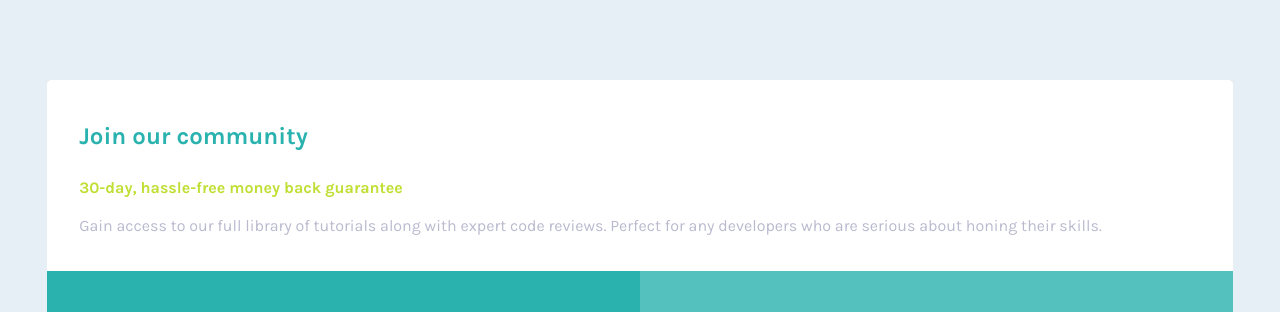
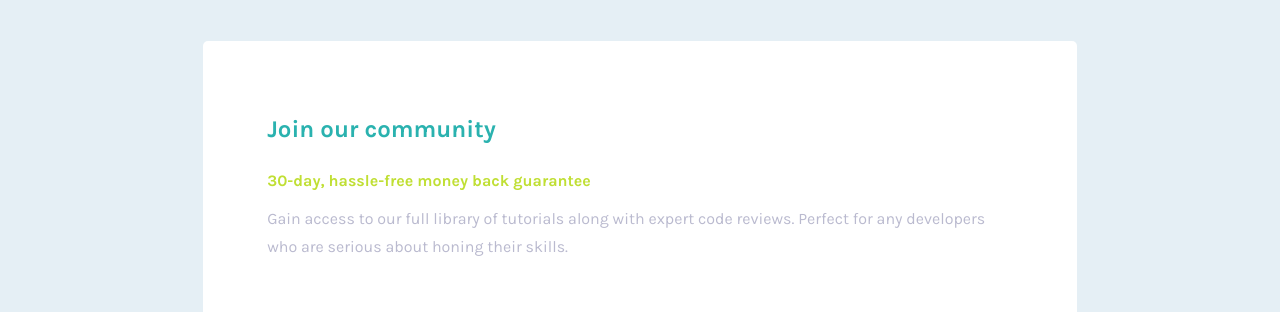
Before and after one commit to alonsovzqz/single-price-grid, a plain HTML site: page index.html in a window 1280 px wide. Shown: the top 312 px of the page. Drawn offline with Linux system fonts and the light colour scheme.

Commit message:
Add styles for laptops.

```diff
--- a/css/styles.css
+++ b/css/styles.css
@@ -37,7 +37,6 @@ p {
 
 .container {
   margin: 0 auto;
-  min-width: 95%;
   max-width: 375px;
 }
 
@@ -125,6 +124,8 @@ p {
 }
 
 /* Media Queries */
+
+/* iPad & Tablets */
 @media screen and (min-width: 48em) {
   h3 {
     font-size: 1.5em;
@@ -159,3 +160,14 @@ p {
     margin-top: 1em;
   }
 }
+
+/* Small screens & laptops */
+@media screen and (min-width: 64em) {
+  .container {
+    max-width: 70%;
+  }
+
+  .price__card {
+    padding: 4em;
+  }
+}
```
